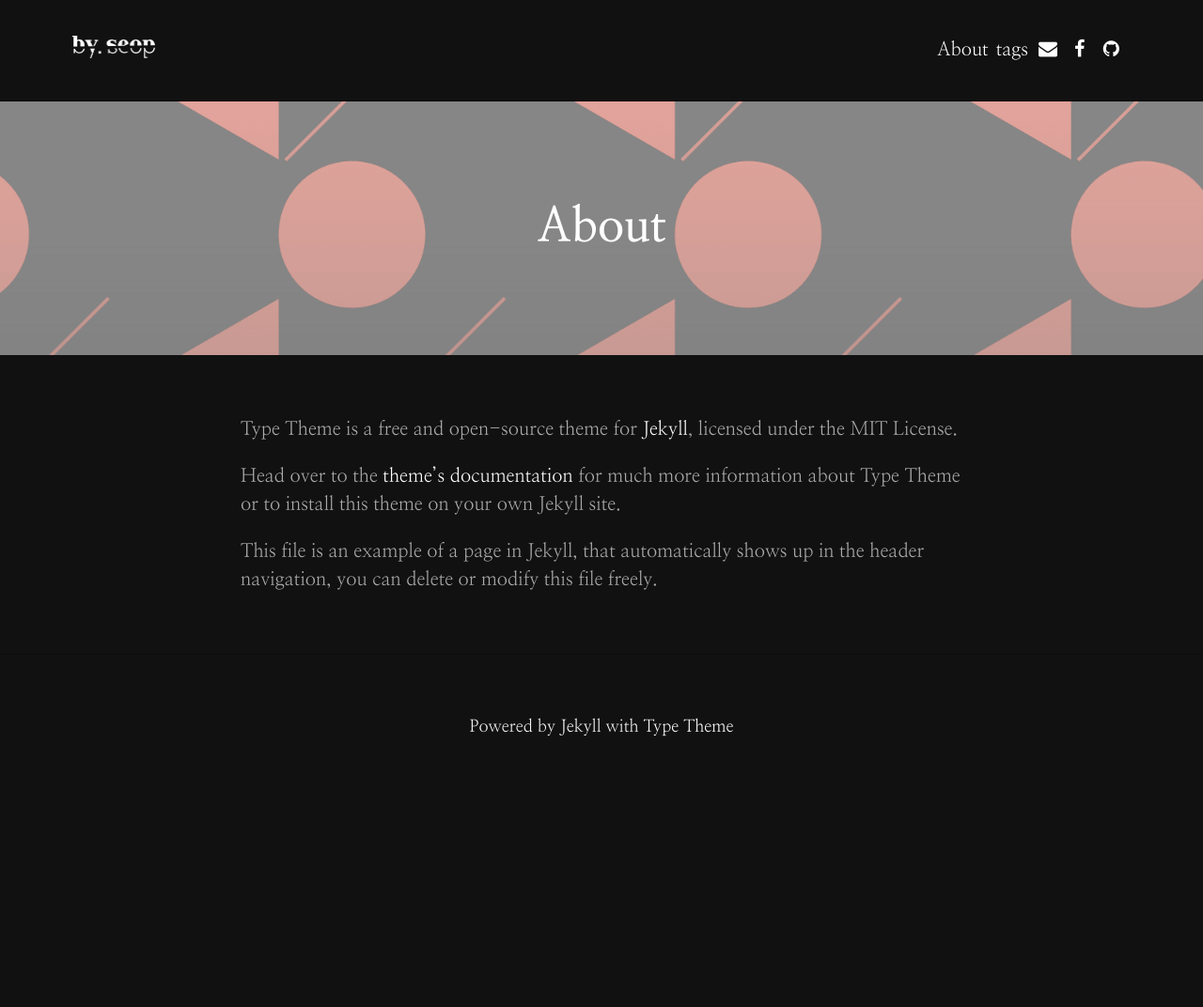
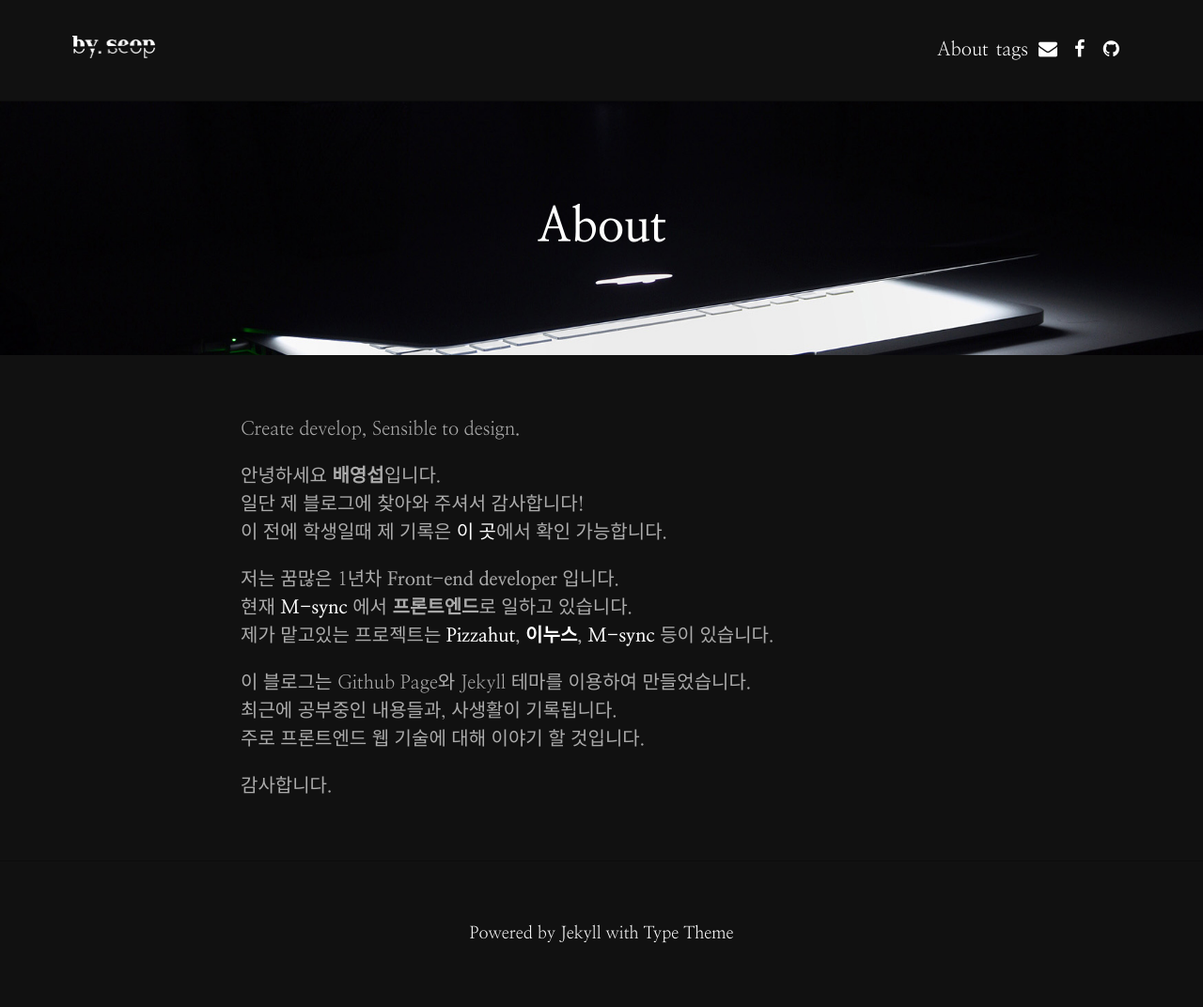
Before and after one commit to byseop/byseop.github.io, a Jekyll site: the page built from about.md, in a window 1280 px wide. Shown: the whole page at 94% size. Built offline with Jekyll 4.4.1, drawn with Linux system fonts in a browser that asks for light colours; nearby versions of some CDN libraries; before the commit the page ends 900 px from its top, so only the background shows below that.

Commit message:
about페이지 업로드

```diff
--- a/about.md
+++ b/about.md
@@ -2,11 +2,21 @@
 layout: page
 title: About
 permalink: /about/
-feature-img: "assets/img/sample_feature_img_2.png"
+feature-img: "assets/img/bg_index.jpg"
 ---
 
-Type Theme is a free and open-source theme for [Jekyll](http://jekyllrb.com/), licensed under the MIT License.
+Create develop, Sensible to design.
 
-Head over to the [theme's documentation](https://rohanchandra.github.io/project/type/) for much more information about Type Theme or to install this theme on your own Jekyll site.
+안녕하세요 **배영섭**입니다.
+일단 제 블로그에 찾아와 주셔서 감사합니다!
+이 전에 학생일때 제 기록은 [이 곳](http://byseop0.dothome.co.kr/byseop/)에서 확인 가능합니다.
 
-This file is an example of a page in Jekyll, that automatically shows up in the header navigation, you can delete or modify this file freely.
+저는 꿈많은 1년차 **Front-end developer** 입니다.
+현재 **[M-sync](http://www.m-sync.co.kr/main/index.msc)** 에서 **프론트엔드**로 일하고 있습니다.
+제가 맡고있는 프로젝트는 **[Pizzahut](https://www.pizzahut.co.kr/), [이누스](http://www.inusmall.com/shop/main/index.php), [M-sync](http://www.m-sync.co.kr/main/index.msc)** 등이 있습니다.
+
+이 블로그는 Github Page와 Jekyll 테마를 이용하여 만들었습니다.
+최근에 공부중인 내용들과, 사생활이 기록됩니다.
+주로 프론트엔드 웹 기술에 대해 이야기 할 것입니다.
+
+감사합니다.
```
Also changed, not shown: assets/img/bg_index.jpg (added).
